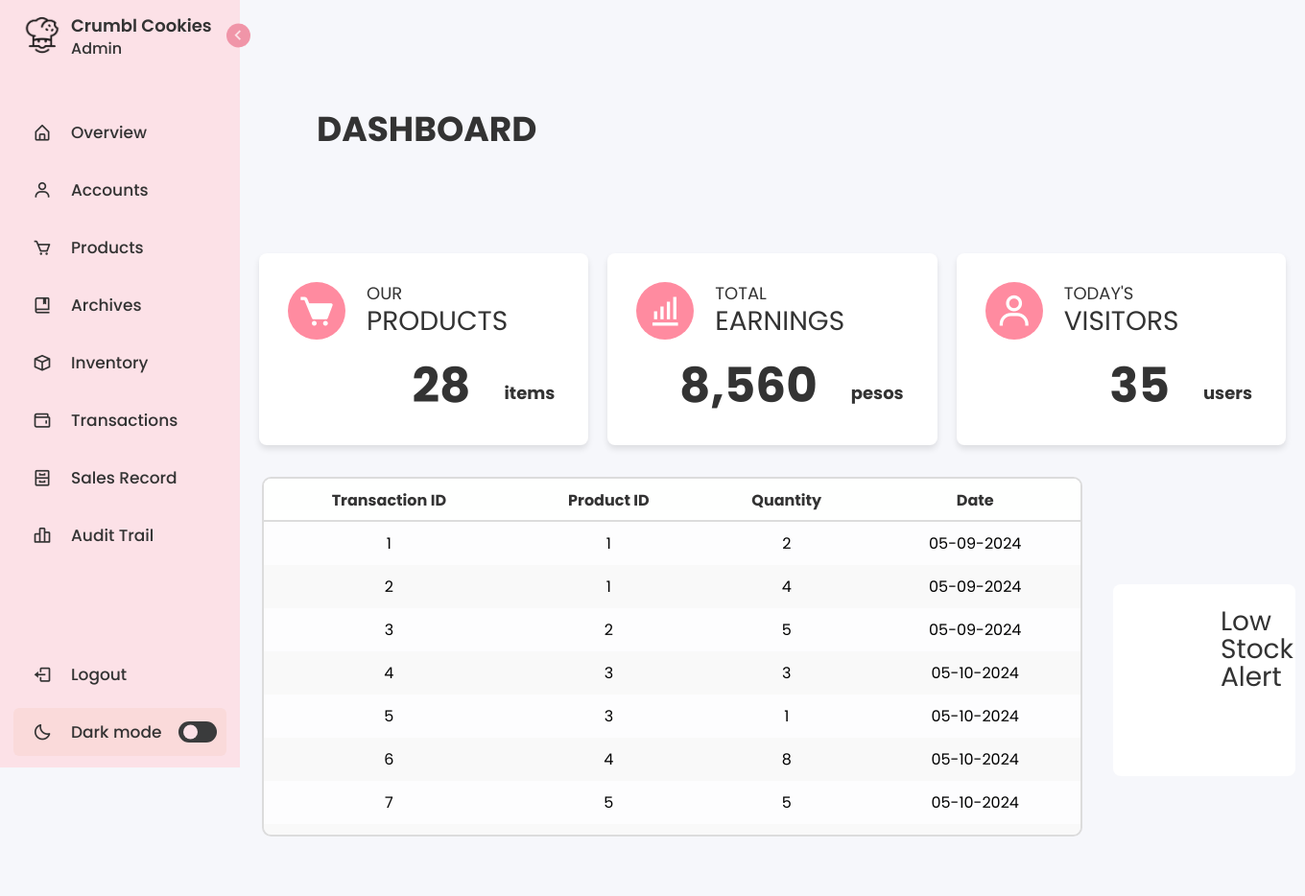
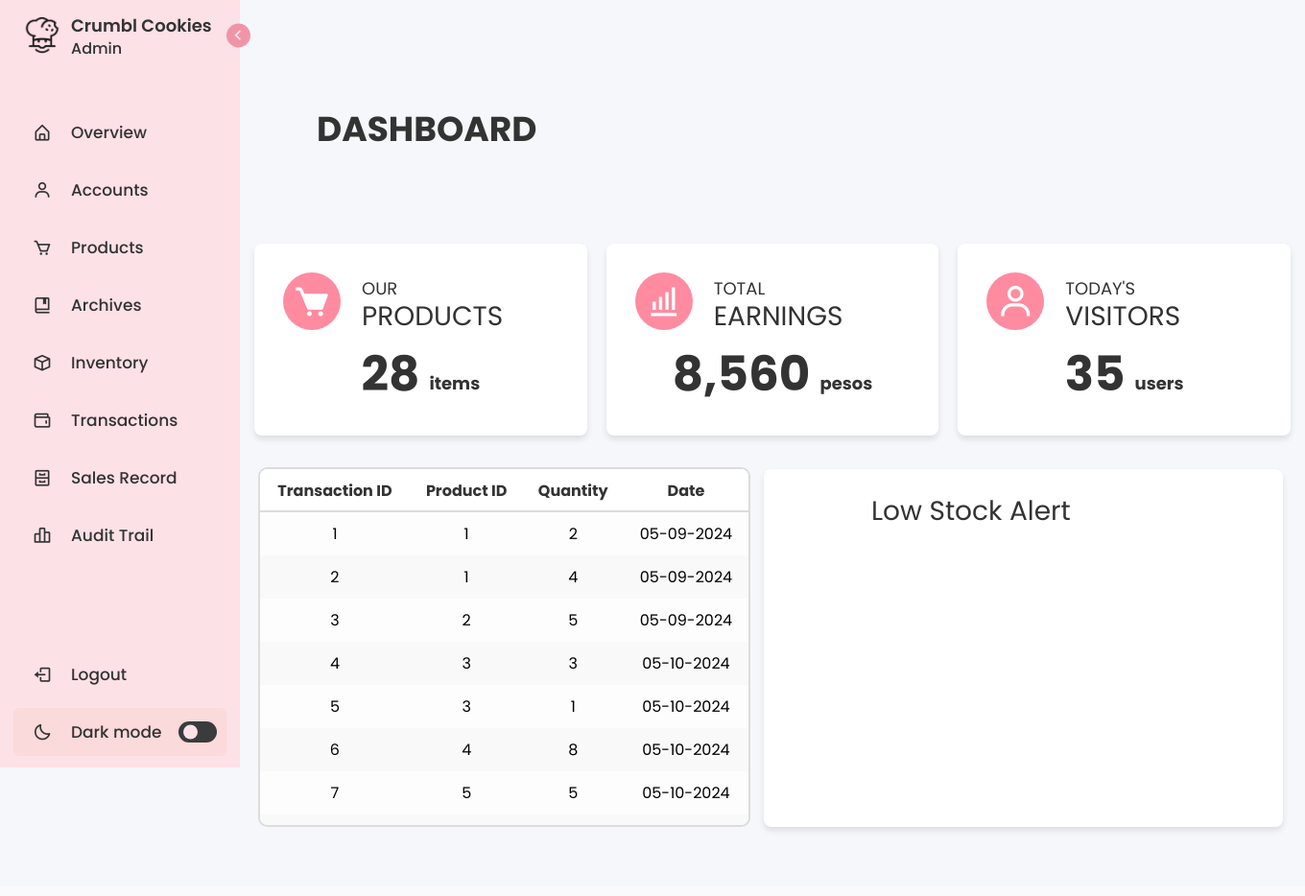
Before and after one commit to triciaarellano/Crumbl-Cookies, a PHP site: page /admin-overview.php in a window 1360 px wide. Shown: the whole page at 96% size. After the commit the page ends 867 px from the top, so only its background shows below. Run offline with PHP 8.4, Linux system fonts and the light colour scheme; data comes from the database, SQL or seed files in the repository.

Commit message:
di nasama

```diff
--- a/admin-overview.php
+++ b/admin-overview.php
@@ -19,24 +19,27 @@
 
 .top-container,
 .bottom-container {
-  width: calc(100% - 20px);
+  width: calc(100% - 10px);
   display: flex;
   justify-content: center;
-  margin: 10px;
+  margin: 10px auto;
+  flex: 1; /* Take remaining space */
 }
 
 .top-container {
-  margin-top: 80px;
+  margin-top: 70px;
 }
 
 .middle-container {
-  width: 100%;
+  width: calc(100% - 10px);
+  background-color: #f6f7fb;
   max-width: 1600px; /* Adjust the width as needed */
-  margin-right: 8rem; /* Adjust the margin-right to create space between the middle container and the table */
+  margin: 10px auto; /* Center the container horizontally */
   display: flex;
   justify-content: center;
-  align-items: center;
+  flex: 1; /* Take remaining space */
 }
+
 .top-box {
   width: 450px;
   height: 200px;
@@ -49,10 +52,14 @@
   border-radius: 8px;
 }
 
-.bottom-box {
-  width: calc(100% - 900px);
-  height: 200px;
+.stock-container {
+  width: 706px;
+  margin-right: 18px;
+  height: 373px;
   border-radius: 8px;
+  margin-top: 15px;
+  padding: 0; /* Reset padding */
+  justify-content: left;
 }
 
 .top-box {
@@ -80,26 +87,35 @@
   text-align: center;
 }
 
-.bottom-box {
+.stock-container {
   background-color: white;
   font-size: 32px;
   font-weight: 700;
   text-align: center;
+  box-shadow: 0 4px 6px rgba(0, 0, 0, 0.1);
 }
 
 .top-box,
-.middle-box,
-.bottom-box {
+.middle-box {
   border-radius: 8px;
   margin: 10px;
 }
 
 
+.top-box,
+.middle-box,
+.stock-container {
+  /* Add transition for scaling and other properties */
+  transition: transform 0.3s ease-out, background-color 0.3s ease-out;
+}
+
 .top-box:hover,
-.middle-box:hover,
-.bottom-box:hover {
+.middle-box:hover {
   transform: scale(1.05);
-  transition: transform 0.3s ease;
+}
+
+.stock-container:hover {
+  transform: scale(1.02);
 }
 
 .right-text {
@@ -148,7 +164,7 @@
   font-weight: 400;
   color: #333;
   margin-left: 7rem;
-  margin-top: 25px;
+  margin-top: 30px;
   line-height: 1.8rem;
   text-align: left;
 }
@@ -167,25 +183,28 @@
 }
 
 .product-number {
-  display: flex;
-  align-items: center;
-  justify-content: flex-end;
+  display: inline-flex; /* Use inline-flex to keep it inline but flexible */
+  align-items: center; /* Align items vertically */
+  justify-content: center;
+  margin: 10px;
 }
 
 .number {
   font-size: 50px;
   font-weight: bold;
   color: #333;
-  margin-top: 15px;
-  margin-right: 35px;
+  margin: 0; /* Reset margin */
+  padding-right: 10px; /* Add padding instead of margin */
   text-align: right;
+  line-height: 1; /* Ensure consistent line height */
+  margin-top: 10px;
 }
 
 .item-text {
   font-size: 18px;
   color: #333;
+  margin: 0; /* Reset margin */
   margin-top: 30px;
-  margin-right: 35px;
 }
 
 .trans-text {
@@ -198,12 +217,13 @@
 }
 
 .table-container {
-  width: 100%; /* Change width to 100% */
+  width: 706px;
   max-width: 900px; /* Add max-width to limit the width of the table */
   height: auto;
   max-height: 450px;
   display: flex;
-  justify-content: flex-start;
+  margin: 0; /* Reset margin */
+  padding: 0; /* Reset padding */
 }
 
 .table {
@@ -228,71 +248,6 @@
   background-color: #f9f9f9;
 }
 
-.table__body {
-	width: 95%;
-	max-height: calc(89% - 1.6rem);
-	background-color: #fffb;
-	border: 2px solid gainsboro;
-
-	margin: 0.8rem auto;
-	border-radius: 0.6rem;
-
-	overflow: auto;
-	overflow: overlay;
-}
-
-.table__body::-webkit-scrollbar {
-	width: 0.3rem;
-	height: 0.5rem;
-	background-color: gainsboro;
-}
-
-.table__body::-webkit-scrollbar-thumb {
-	border-radius: 0.5rem;
-	background-color: #0004;
-	visibility: hidden;
-}
-
-.table__body:hover::-webkit-scrollbar-thumb {
-	visibility: visible;
-}
-
-table {
-	width: 100%;
-}
-
-table,
-th,
-td {
-	border-collapse: collapse;
-	padding: 1rem;
-	text-align: left;
-}
-
-thead th {
-	padding: 1.5rem;
-	position: sticky;
-	top: 0;
-	left: 0;
-	background-color: #fefffe;
-	cursor: pointer;
-	text-transform: capitalize;
-	color: var(--toggle-color);
-	z-index: 2;
-}
-
-tbody tr:nth-child(even) {
-	background-color: #0000000b;
-}
-
-tbody tr {
-	--delay: 0.1s;
-	transition: 0.5s ease-in-out var(--delay), background-color 0s;
-}
-
-thead th:hover {
-	color: #fc6782;
-}
 
 
 </style>
@@ -323,7 +278,7 @@
 
         <ul class="menu-links">
           <li class="nav-link">
-            <a href="overview.php">
+            <a href="admin-overview.php">
               <i class='bx bx-home-alt icon'></i>
               <span class="text nav-text">Overview</span>
             </a>
@@ -565,7 +520,7 @@
   </div>
 
   <!-- INVENTORY -->
-<div class="bottom-box low-stock-alert">
+<div class="stock-container">
     <div class="product-text">Low Stock Alert</div>
     </div>
 
```
